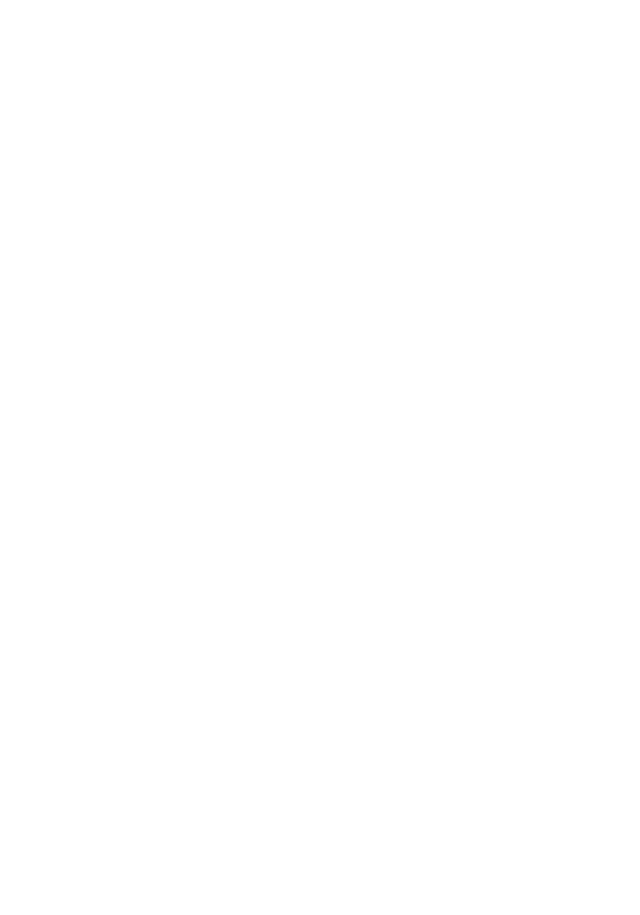
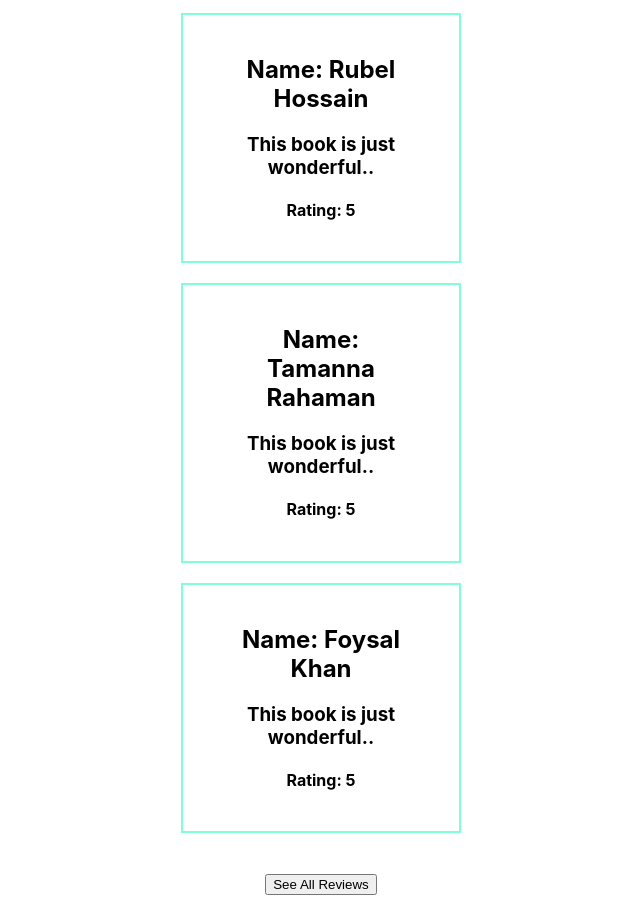
Before and after one commit to naimurbd/product-analysis-interactive-website, a React (Create React App) app: page / in a window 1280 px wide. Shown: the part 1400-2315 px from the top of the page, without its empty margins (319-959 px from the left). Before the commit the page ends 800 px from the top, so only its background shows below. Built offline with nearby package versions, Linux system fonts and the light colour scheme.

Commit message:
reviews part complete

```diff
--- /dev/null
+++ b/public/data.json
@@ -0,0 +1,44 @@
+[
+    {
+        "_id": "624c00ccd42bc8c80d47dc63",
+        "rating": 5,
+        "picture": "http://placehold.it/32x32",
+        "compliments": "This book is just wonderful..",
+        "name": "Mahedi Hasan"
+    },
+    {
+        "_id": "624c00cc5c61d9a9d76207d7",
+        "rating": 4.8,
+        "picture": "http://placehold.it/32x32",
+        "compliments": "This book is just wonderful..",
+        "name": "Monirul Islam"
+    },
+    {
+        "_id": "624c00cc144b723f217033ff",
+        "rating": 5,
+        "picture": "http://placehold.it/32x32",
+        "compliments": "This book is just wonderful..",
+        "name": "Murshid Ahmed Munna"
+    },
+    {
+        "_id": "624c00cc48614fff5d5eb696",
+        "rating": 5,
+        "picture": "http://placehold.it/32x32",
+        "compliments": "This book is just wonderful..",
+        "name": "Rubel Hossain"
+    },
+    {
+        "_id": "624c00cc17320dc3fb959bf1",
+        "rating": 5,
+        "picture": "http://placehold.it/32x32",
+        "compliments": "This book is just wonderful..",
+        "name": "Tamanna Rahaman"
+    },
+    {
+        "_id": "624c00cc17320dc3fb959bf1",
+        "rating": 5,
+        "picture": "http://placehold.it/32x32",
+        "compliments": "This book is just wonderful..",
+        "name": "Foysal Khan"
+    }
+]
--- a/src/Components/Dashboard/Dashboard.js
+++ b/src/Components/Dashboard/Dashboard.js
@@ -60,9 +60,9 @@
                 <BarChart width={530} height={350} data={data}>
                     <CartesianGrid strokeDasharray="3 3" ></CartesianGrid>
                     <Bar dataKey={'investment'} fill={"#8884d8"}></Bar>
-
+                    <Bar dataKey={'revenue'} fill={"#82ca9d"}></Bar>
                     <YAxis dataKey={'investment'}></YAxis>
-
+                    {/* <YAxis dataKey={'revenue'}></YAxis> */}
                     <XAxis dataKey={'month'}></XAxis>
 
                 </BarChart>
--- a/src/Components/Home/Home.css
+++ b/src/Components/Home/Home.css
@@ -13,3 +13,11 @@
 .article p {
     font-size: larger;
 }
+.customer-corner{
+    text-align: center;
+    margin-top: 40px;
+}
+.btn{
+    text-align: center;
+    padding: 20px;
+}
--- a/src/Components/Home/Home.js
+++ b/src/Components/Home/Home.js
@@ -1,9 +1,12 @@
 import React from 'react';
 import './Home.css'
+import useProducts from '../../hooks/useProducts';
+import ReviewItem from '../ReviewItem/ReviewItem';
 
 const Home = () => {
+    const [products, setProducts] = useProducts();
     return (
-
+        <div>
             <div className='home-container'>
                 <div className='article'>
                     <h1>Discover daily, the best new books</h1>
@@ -15,6 +18,17 @@
                 </div>
 
             </div>
+            <div className='customer-corner'>
+                <h2>Customer Reviews</h2>
+                {
+                    products.map(product => <ReviewItem
+                        key={product.id}
+                        product={product}
+                    ></ReviewItem>)
+                }
+            </div>
+            <div className='btn'><button>See All Reviews</button></div>
+        </div>
 
 
     );
@@ -22,4 +36,10 @@
 
 };
 
+
+
+
+
+
+
 export default Home;
--- /dev/null
+++ b/src/Components/ReviewItem/ReviewItem.css
@@ -0,0 +1,11 @@
+.review-container{
+    border: 2px solid aquamarine;
+    margin-left: 500px;
+    margin-right: 500px;
+    margin-top: 20px;
+    margin-bottom: 20px;
+    padding-bottom: 20px;
+    padding-left: 50px;
+    padding-right: 50px;
+    padding-top: 20px;
+}
--- /dev/null
+++ b/src/Components/ReviewItem/ReviewItem.js
@@ -0,0 +1,15 @@
+import React from 'react';
+import './ReviewItem.css'
+
+const ReviewItem = (props) => {
+    const { name, compliments, rating } = props.product;
+    return (
+        <div className='review-container'>
+            <h2> Name: {name}</h2>
+            <h3>{compliments}</h3>
+            <h4> Rating: {rating}</h4>
+        </div>
+    );
+};
+
+export default ReviewItem;
--- a/src/Components/Reviews/Reviews.js
+++ b/src/Components/Reviews/Reviews.js
@@ -1,9 +1,17 @@
 import React from 'react';
+import useProducts from '../../hooks/useProducts';
+import ReviewItem from '../ReviewItem/ReviewItem';
 
 const Reviews = () => {
+    const [products, setProducts] = useProducts();
     return (
         <div>
-            <h1>this is all reviews</h1>
+            {
+                products.map(product => <ReviewItem
+                    key={product.id}
+                    product={product}
+                ></ReviewItem>)
+            }
         </div>
     );
 };
--- /dev/null
+++ b/src/hooks/useProducts.js
@@ -0,0 +1,15 @@
+import { useEffect, useState } from "react"
+
+const useProducts = () => {
+    const [products, setProducts] = useState([]);
+
+    useEffect(() => {
+        fetch('data.json')
+            .then(res => res.json())
+            .then(data => setProducts(data));
+    }, [])
+
+    return [products, setProducts];
+}
+
+export default useProducts;
```
Also changed, not shown: src/hooks/useCart.js (added, +9 -0 lines). Lines whose indentation alone changed are shown as unchanged.
